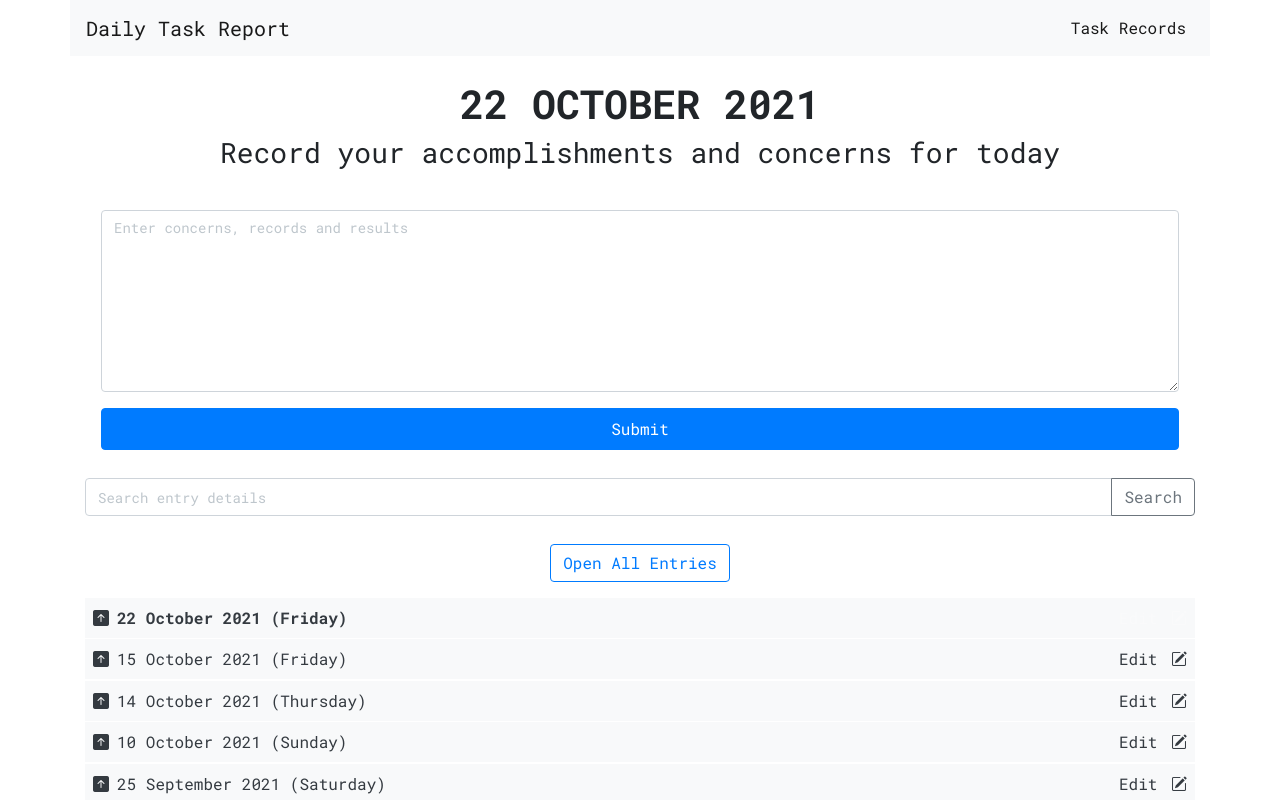
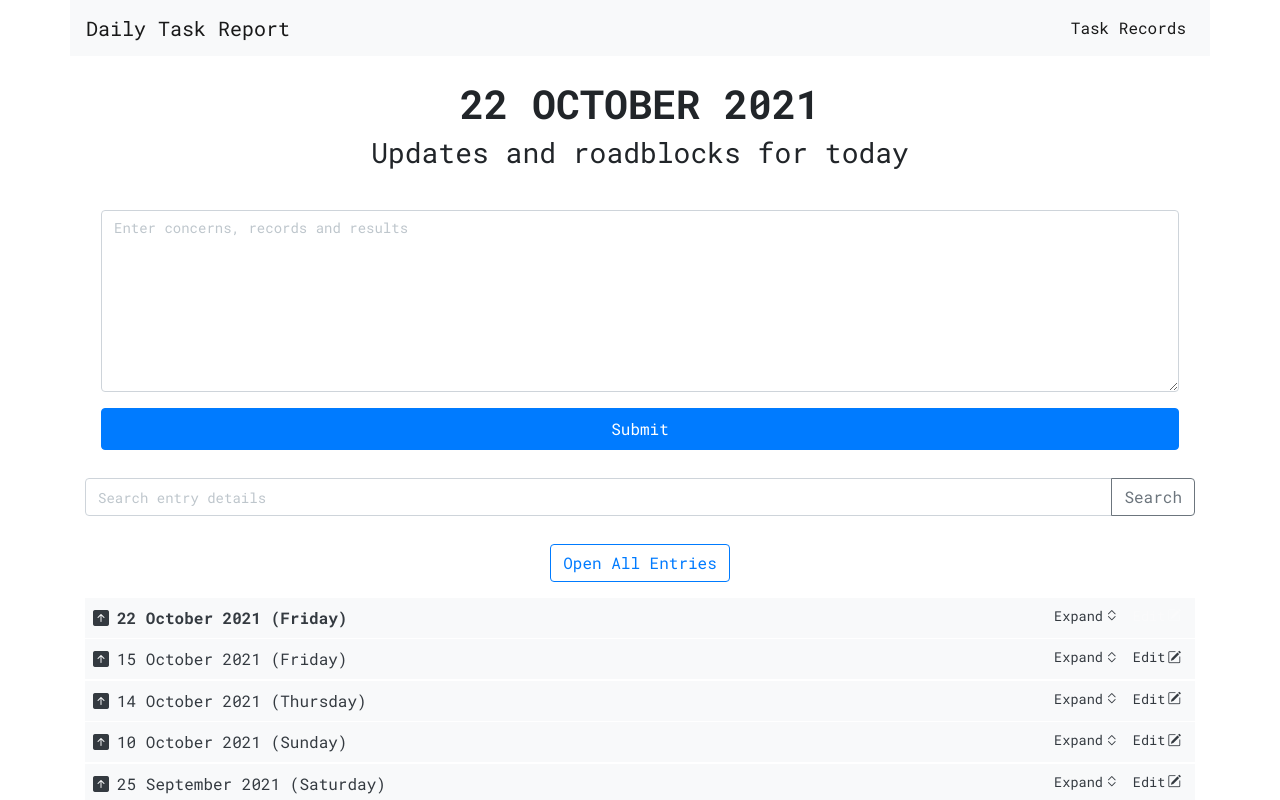
Before and after one commit to TransistorSmoke/daily-task-report, an Angular app: page / in a window 1280 px wide. Built offline with nearby package versions, Linux system fonts and the light colour scheme; what angular-mydatepicker would draw is missing.

Commit message:
Added expand/collapse action button

```diff
--- a/package.json
+++ b/package.json
@@ -23,6 +23,7 @@
     "angular-mydatepicker": "^0.11.5",
     "bootstrap": "^4.6.0",
     "bootstrap-icons": "^1.5.0",
+    "dotenv": "^10.0.0",
     "rxjs": "~6.6.0",
     "tslib": "^2.1.0",
     "zone.js": "~0.11.4"
--- a/src/app/form/form.component.html
+++ b/src/app/form/form.component.html
@@ -1,6 +1,6 @@
 <div class="form-header">
     <h1 class="font-weight-bold">{{ currentDate | date: 'dd MMMM YYYY' | uppercase }}</h1>
-    <h3 class="mt-2">Record your accomplishments and concerns for today</h3>
+    <h3 class="mt-2">Updates and roadblocks for today</h3>
 </div>
 
 <form class="w-l-75 mx-auto mt-4 p-3 mb-2" [formGroup]="recordsForm" (ngSubmit)="entrySubmitHandler()">
--- a/src/app/records/entry/entry.component.html
+++ b/src/app/records/entry/entry.component.html
@@ -4,21 +4,31 @@
     <i
         class="entry-icon bi bi-arrow-{{isShown ? 'down' : 'up'}}-square-fill mr-2"
         title="Toggle entry"
-        (click)="toggleEntryDisplay()">
+        (click)="toggleEntryDisplay()"
+        >
     </i>
     <span class="entry-date-width" [ngClass]="{'font-weight-bold': entryIndex === 0 }">{{ singleRecordEntry.entryDate | date: 'd MMMM YYYY (EEEE)'}} </span>
+
+
+    <div class="row-action">
+        <!-- Expand/collapse the entry row -->
+        <span
+            class="expand-collapse"
+            (click)="toggleEntryDisplay()">
+            {{ isShown ? 'Collapse' : 'Expand' }}<i class="bi bi-{{isShown ? 'arrows-collapse' : 'chevron-expand'}} row-action-icon" title="Expand entry"></i>
+        </span>
 
         <!-- Edit the entry when icon is clicked -->
         <span
             class="edit-entry"
             (click)="editEntry()"
             [ngClass]="{disabled: singleRecordEntry.entryText.length === 0}"
-        #clickToEdit>Edit
-            <i
-                class="entry-icon bi bi-pencil-square ml-1"
-                title="Edit entry record">
-            </i>
+            #clickToEdit>
+                Edit<i class="entry-icon bi bi-pencil-square row-action-icon" title="Edit entry record"></i>
         </span>
+    </div>
+
+
 </div>
 
 <div>
--- a/src/app/records/entry/entry.component.scss
+++ b/src/app/records/entry/entry.component.scss
@@ -1,5 +1,3 @@
-.entry-row {
-}
 .entry-date-width {
     flex-grow: 2;
 }
@@ -23,3 +21,25 @@ article  {
 .hide {
     display: none;
 }
+
+.row-action {
+    font-size: 0.85rem;
+    cursor: pointer;
+
+    span {
+        &:hover {
+            transition: 0.5s color;
+        }
+
+        &.expand-collapse:hover {
+            color: blue;
+
+        }
+        &.edit-entry:hover {
+            color: red;
+        }
+    }
+    &-icon {
+        margin: 0 6px 0 2px;
+    }
+}
```
Also changed, not shown: src/app/records/entry/entry.component.ts (line endings or trailing spaces), 1 other file (tests, documents, lock files or other folders). Lines whose indentation alone changed are shown as unchanged.
